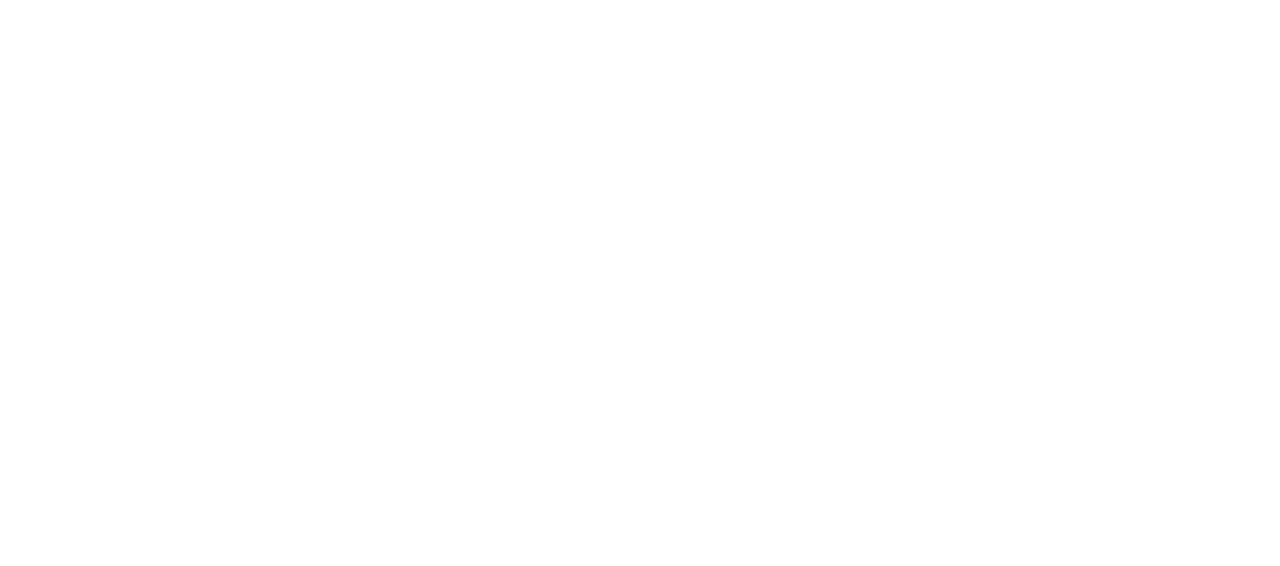
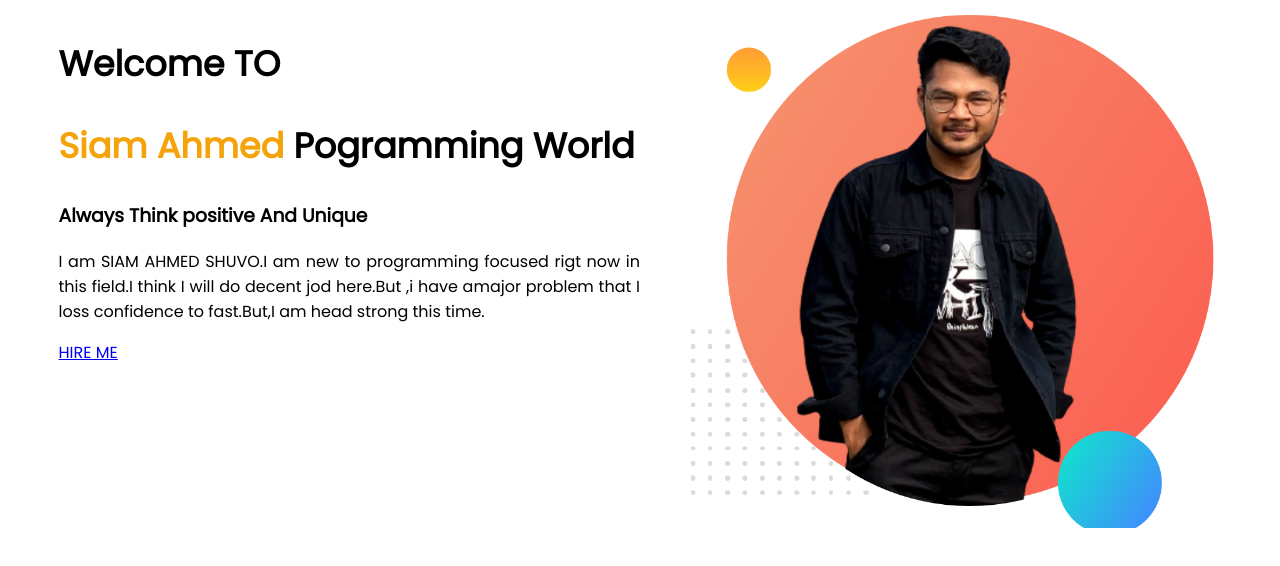
Before and after one commit to SiamAhmed7/developer-protfolio, a plain HTML site: page index.html in a window 1280 px wide. Drawn offline with Linux system fonts and the light colour scheme.

Commit message:
initial commit

```diff
--- a/index.html
+++ b/index.html
@@ -1,13 +1,30 @@
 <!DOCTYPE html>
 <html lang="en">
+
 <head>
     <meta charset="UTF-8">
     <meta http-equiv="X-UA-Compatible" content="IE=edge">
     <meta name="viewport" content="width=device-width, initial-scale=1.0">
     <title>SIAM AHMED SHUVO PROTFOLIO</title>
+    <link rel="preconnect" href="https://fonts.googleapis.com">
+    <link rel="preconnect" href="https://fonts.gstatic.com" crossorigin>
+    <link href="https://fonts.googleapis.com/css2?family=Poppins&display=swap" rel="stylesheet">
     <link rel="stylesheet" href="style.css">
 </head>
+
 <body>
+    <section>
+        <div class="half-width">
+            <h1>Welcome TO</h1>
+            <h1> <span class="h1-2">Siam Ahmed </span>Pogramming World </h1>
+            <h3>Always Think positive And Unique</h3>
+            <p class="p-1">I am SIAM AHMED SHUVO.I am new to programming
+                focused rigt now in this field.I think I will do decent jod here.But ,i have amajor problem that I loss
+                confidence to fast.But,I am head strong this time.</p>
+            <a target="_blank" href="https://www.linkedin.com/in/siam-ahmed-shuvo-4463441b6/">HIRE ME</a>
+        </div>
+        <div class="half-width"><img src="image/my-firstbg.png" alt="first-img"></div>
+    </section>
+</body>
 
-</body>
 </html>
--- a/style.css
+++ b/style.css
@@ -0,0 +1,28 @@
+body {
+    font-family: 'Poppins', sans-serif;
+}
+
+h1 {
+    font-size: 35px;
+}
+
+.h1-2 {
+    color: rgb(245, 163, 10);
+}
+
+.p-1 {
+    text-align: justify;
+}
+
+section {
+    display: flex;
+}
+
+.half-width {
+    width: 50%;
+    padding-left: 4%;
+}
+
+.half-width img {
+    width: 90%;
+}
```
Also changed, not shown: image/dream-bg.png (added), image/exp-bg.png (added), image/my-bg2.png (added), image/my-firstbg.png (added), image/top-banner.png (added).
